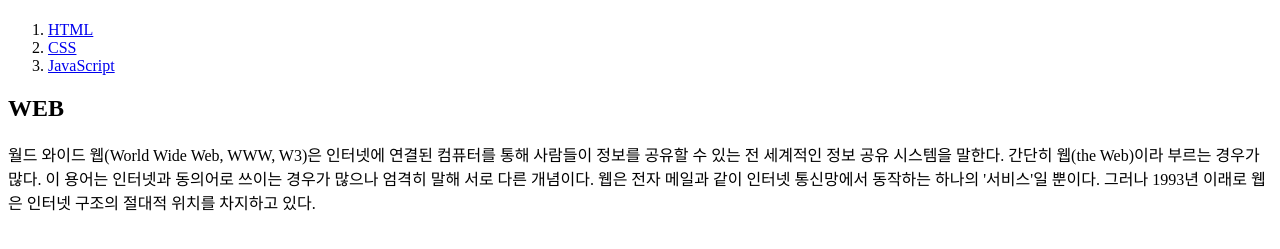
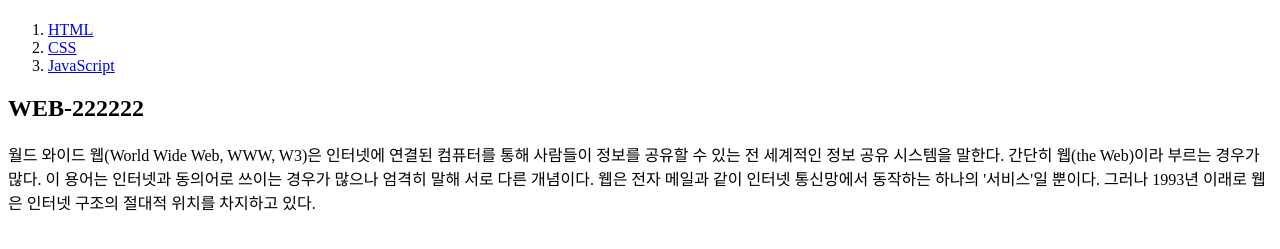
Before and after one commit to jiwoo1111/my-web, a plain HTML site: page index.html in a window 1280 px wide. Shown: the part 59-308 px from the top of the page. Drawn offline with Linux system fonts and the light colour scheme; a script that the page names is missing.

Commit message:
iwantcheck

```diff
--- a/index.html
+++ b/index.html
@@ -16,7 +16,7 @@
 
 
 </ul>
-<h2>WEB</h2>
+<h2>WEB-222222</h2>
 <p>월드 와이드 웹(World Wide Web, WWW, W3)은 인터넷에 연결된 컴퓨터를 통해 사람들이 정보를 공유할 수 있는 전 세계적인 정보 공유 시스템을 말한다.
     간단히 웹(the Web)이라 부르는 경우가 많다.
     이 용어는 인터넷과 동의어로 쓰이는 경우가 많으나 엄격히 말해 서로 다른 개념이다. 웹은 전자 메일과 같이 인터넷 통신망에서 동작하는 하나의 '서비스'일 뿐이다.
```
